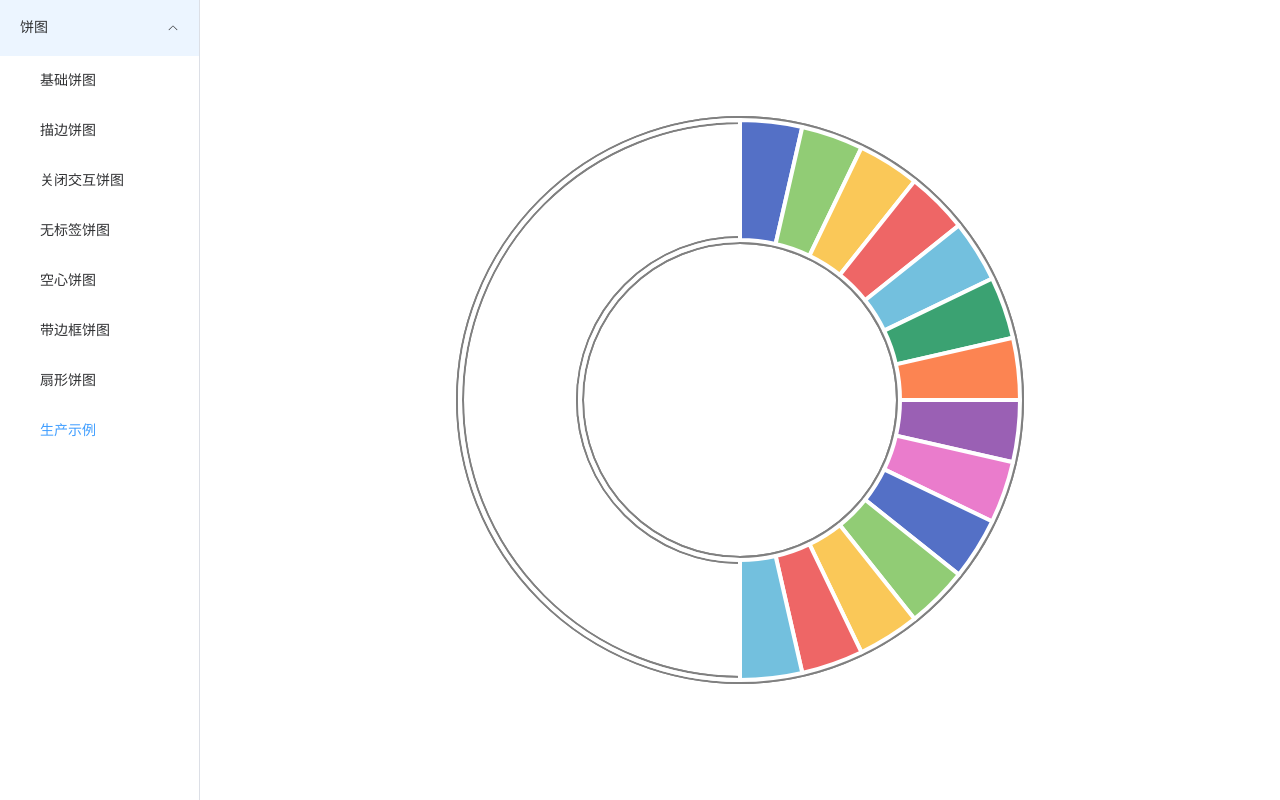
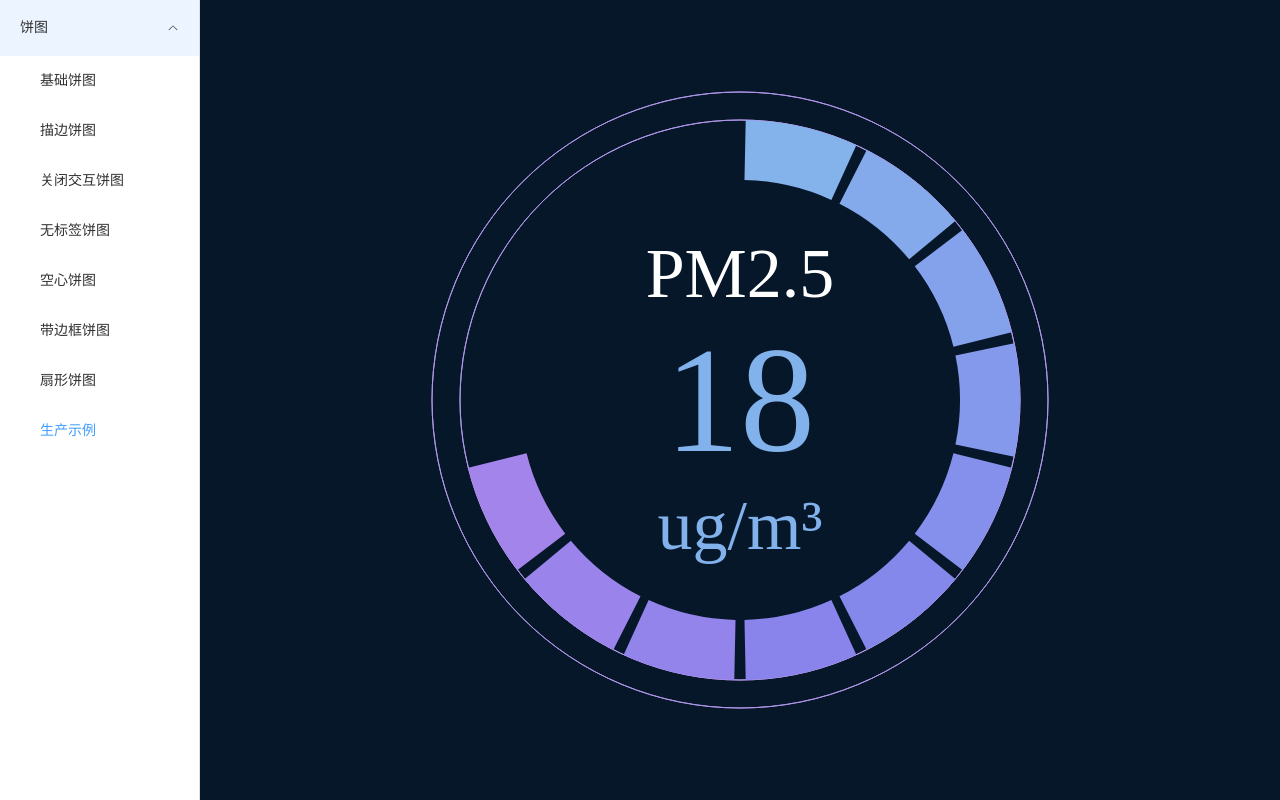
Before and after one commit to lisnote/example, a Vue app in the folder JavaScript/vue3-echart/: page /#/pie/example in a window 1280 px wide. Built offline with nearby package versions, Linux system fonts and the light colour scheme.

Commit message:
完善echart扇形图的example

```diff
--- /dev/null
+++ b/JavaScript/vue3-echart/src/views/Pie/ExamplePie/ExamplePie.vue
@@ -0,0 +1,125 @@
+<script lang="ts" setup>
+import { ref, onMounted } from "vue";
+import * as echarts from "echarts";
+const chartRef = ref();
+onMounted(() => {
+  const myChart = echarts.init(chartRef.value);
+
+  const blank = {
+    name: "blank",
+    value: 0.05,
+    itemStyle: {
+      color: "none",
+    },
+  };
+  const percent = 0.75;
+  const data = Array.from({ length: 14 })
+    .map((_v, i) => {
+      console.log();
+      return {
+        name: i,
+        value: 1,
+        itemStyle: {
+          color:
+            percent >= (i + 1) / 14 ? `hsl(${213 + i * 5}, 72%, 72%)` : "none",
+        },
+      };
+    })
+    // 填充间隔
+    .reduce((pre, item) => {
+      return pre.concat(blank, item, blank);
+    }, [] as any[]);
+  const option: any = {
+    series: [
+      {
+        name: "外边框",
+        type: "pie",
+        radius: ["70%", "77%"], //边框大小
+        itemStyle: {
+          borderColor: "#b298eb",
+          borderWidth: 1,
+        },
+        emphasis: {
+          disabled: true,
+          scale: false,
+        },
+        animationEasing: "linear",
+        animationDuration: 500,
+        data: [
+          {
+            value: 10,
+            itemStyle: {
+              color: "none",
+              decal: {
+                symbol: "none",
+              },
+            },
+          },
+        ],
+      },
+      {
+        type: "pie",
+        radius: ["55%", "70%"],
+        label: {
+          show: false,
+        },
+        labelLine: {
+          show: false,
+        },
+        emphasis: {
+          disabled: true,
+          scale: false,
+        },
+        animationEasing: "linear",
+        animationDuration: 500,
+        data: data,
+      },
+    ],
+  };
+  myChart.setOption(option);
+});
+</script>
+
+<template>
+  <div class="main">
+    <div class="chart" ref="chartRef"></div>
+    <div class="content">
+      <div class="property">PM2.5</div>
+      <div class="value">18</div>
+      <div class="unit">ug/m³</div>
+    </div>
+  </div>
+</template>
+<style scoped lang="scss">
+.main {
+  width: 100%;
+  height: 100%;
+  position: relative;
+  .chart {
+    width: 100%;
+    height: 100%;
+    background-color: #07172a;
+  }
+  .content {
+    color: #82b2eb;
+    position: absolute;
+    top: 0;
+    width: 100%;
+    height: 100%;
+    display: flex;
+    flex-direction: column;
+    justify-content: center;
+    align-items: center;
+    .property {
+      color: white;
+      font-size: 70px;
+    }
+    .value {
+      font-size: 150px;
+    }
+    .unit {
+      font-size: 70px;
+    }
+  }
+}
+</style>
--- a/JavaScript/vue3-echart/src/views/Pie/ExamplePie/Pie.vue
+++ /dev/null
@@ -1,98 +0,0 @@
-<script lang="ts" setup>
-import { ref, onMounted } from "vue";
-import * as echarts from "echarts";
-const chartRef = ref();
-onMounted(() => {
-  const myChart = echarts.init(chartRef.value);
-
-  const data = Array.from({ length: 14 }).map((_v, i) => ({
-    name: i,
-    value: 1,
-  }));
-  const totalData = data.reduce((pre, item) => pre + item.value, 0);
-  const option: any = {
-    series: [
-      {
-        name: "外边框",
-        type: "pie",
-        radius: ["40%", "70%"], //边框大小
-        itemStyle: {
-          borderColor: "gray",
-          borderWidth: 8,
-        },
-        animationEasing: "linear",
-        animationDuration: 500,
-        data: [
-          {
-            value: 10,
-            itemStyle: {
-              color: "none",
-              decal: {
-                symbol: "none",
-              },
-            },
-            label: {
-              show: false,
-            },
-          },
-        ],
-      },
-      {
-        type: "pie",
-        radius: ["40%", "70%"],
-        label: {
-          show: false,
-        },
-        labelLine: {
-          show: false,
-        },
-        emphasis: {
-          disabled: true,
-          scale: false,
-        },
-        itemStyle: {
-          borderColor: "#fff",
-          borderWidth: 4,
-        },
-        animationEasing: "linear",
-        animationDuration: 250,
-        data: [
-          ...data,
-          // 隐形半圆
-          {
-            value: totalData / 0.5 - totalData,
-            itemStyle: {
-              color: "none",
-              decal: {
-                symbol: "none",
-              },
-            },
-            label: {
-              show: false,
-            },
-          },
-        ] as never[],
-      },
-    ],
-  };
-  myChart.setOption(option);
-});
-</script>
-
-<template>
-  <div class="main">
-    <div class="chart" ref="chartRef"></div>
-  </div>
-</template>
-<style scoped lang="scss">
-.main {
-  width: 100%;
-  height: 100%;
-
-  .chart {
-    width: 100%;
-    height: 100%;
-    background-color: #0000;
-  }
-}
-</style>
--- a/JavaScript/vue3-echart/src/views/Pie/ExamplePie/index.ts
+++ b/JavaScript/vue3-echart/src/views/Pie/ExamplePie/index.ts
@@ -1,2 +1,2 @@
-import Pie from "./Pie.vue";
-export default Pie;
+import ExamplePie from "./ExamplePie.vue";
+export default ExamplePie;
```
